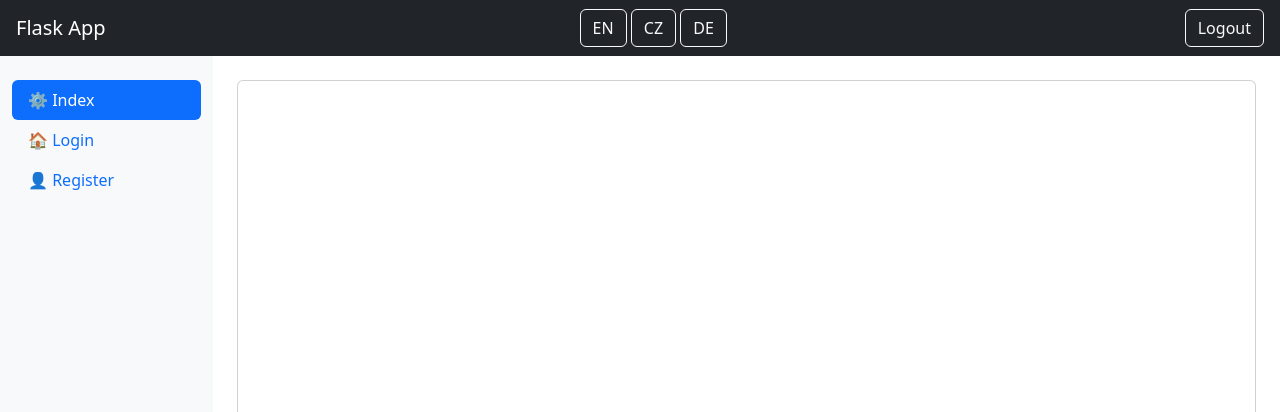
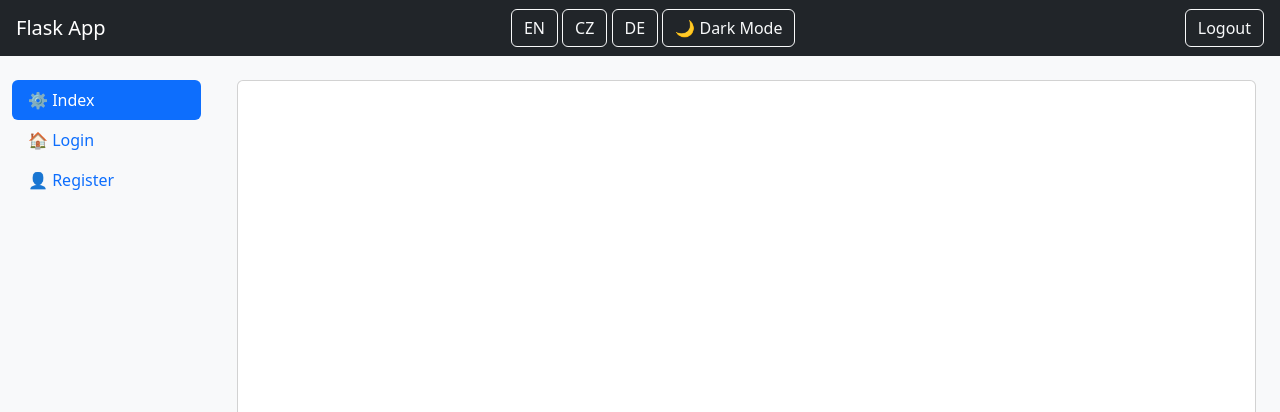
Before and after one commit to malic296/PacePack, a Flask app: page /content/index in a window 1280 px wide. Shown: the top 412 px of the page. Run offline with Flask 3, Linux system fonts and the light colour scheme; the visitor is signed in with stand-in values (Sample User, id 1); some libraries are stand-ins or nearby versions.

Commit message:
Add toggle for dark/light mode support

```diff
--- a/app.py
+++ b/app.py
@@ -15,12 +15,18 @@ csrf = CSRFProtect(app)
 @app.route("/")
 def index():
     session["lang"] = "en"
+    session["theme"] = "light"
     return redirect(url_for("content_section", section="index"))
 
 @app.route("/set_language/<lang>")
 def set_language(lang):
     session["lang"] = lang
     return redirect(url_for("content_section", section=session["section"]))
+
+@app.route("/toggle-theme")
+def toggle_theme():
+    session["theme"] = "dark" if session.get("theme", "light") == "light" else "light"
+    return redirect(url_for("content_section", section=session.get("section", "index")))
 
 @app.route("/content/<section>", methods=["GET", "POST"])
 def content_section(section):
--- a/static/style.css
+++ b/static/style.css
@@ -0,0 +1,12 @@
+body.bg-light {
+    background-color: #ffffff;
+    color: #000000;
+}
+
+body.bg-dark {
+    background-color: #121212;
+    color: #ffffff;
+}
+.navbar {
+    transition: background-color 0.3s ease-in-out;
+}
--- a/templates/content.html
+++ b/templates/content.html
@@ -1,55 +1,98 @@
 <!DOCTYPE html>
 <html lang="cs">
   <head>
-    <meta charset="UTF-8">
-    <meta name="viewport" content="width=device-width, initial-scale=1.0">
+    <meta charset="UTF-8" />
+    <meta name="viewport" content="width=device-width, initial-scale=1.0" />
     <title>{% block title %}Flask App{% endblock %}</title>
 
-    <link href="https://cdn.jsdelivr.net/npm/bootstrap@5.3.0/dist/css/bootstrap.min.css" rel="stylesheet">
+    <link
+      href="https://cdn.jsdelivr.net/npm/bootstrap@5.3.0/dist/css/bootstrap.min.css"
+      rel="stylesheet"
+    />
+    <link
+      rel="stylesheet"
+      href="{{ url_for('static', filename='style.css') }}"
+    />
   </head>
-<body>
-
+  <body class="bg-light {% if session.get('theme', 'light') == 'dark' %}bg-dark text-light{% else %}text-dark{% endif %}">
     <nav class="navbar navbar-dark bg-dark px-3">
       <a class="navbar-brand" href="#">Flask App</a>
       <div class="ml-auto">
-            <a href="{{ url_for('set_language', lang='en') }}" class="btn btn-outline-light">EN</a>
-            <a href="{{ url_for('set_language', lang='cz') }}" class="btn btn-outline-light">CZ</a>
-            <a href="{{ url_for('set_language', lang='de') }}" class="btn btn-outline-light">DE</a>
+        <a
+          href="{{ url_for('set_language', lang='en') }}"
+          class="btn btn-outline-light"
+          >EN</a
+        >
+        <a
+          href="{{ url_for('set_language', lang='cz') }}"
+          class="btn btn-outline-light"
+          >CZ</a
+        >
+        <a
+          href="{{ url_for('set_language', lang='de') }}"
+          class="btn btn-outline-light"
+          >DE</a
+        >
+        <a href="{{ url_for('toggle_theme') }}" class="btn btn-outline-light">
+            {{ "🌙 Dark Mode" if session.get('theme', 'light') == "light" else "☀️ Light Mode" }}
+        </a>
     </div>
-        <a href="{{ url_for('content_section', section='index') }}" class="btn btn-outline-light">Logout</a>
-
+      </div>
+      <a
+        href="{{ url_for('content_section', section='index') }}"
+        class="btn btn-outline-light"
+        >Logout</a
+      >
     </nav>
-
 
     <div class="container-fluid">
       <div class="row">
-
         <nav class="col-md-3 col-lg-2 d-md-block bg-light sidebar py-4">
           <div class="nav flex-column nav-pills">
-                    {% if section == 'login' or section == 'register' or section == 'index'%}
-                    <a class="nav-link {% if section == 'index' %}active{% endif %}" href="{{ url_for('content_section', section='index') }}">⚙️ Index</a>
-                    <a class="nav-link {% if section == 'login' %}active{% endif %}" href="{{ url_for('content_section', section='login') }}">🏠 Login</a>
-                    <a class="nav-link {% if section == 'register' %}active{% endif %}" href="{{ url_for('content_section', section='register') }}">👤 Register</a>
+            {% if section == 'login' or section == 'register' or section ==
+            'index'%}
+            <a
+              class="nav-link {% if section == 'index' %}active{% endif %}"
+              href="{{ url_for('content_section', section='index') }}"
+              >⚙️ Index</a
+            >
+            <a
+              class="nav-link {% if section == 'login' %}active{% endif %}"
+              href="{{ url_for('content_section', section='login') }}"
+              >🏠 Login</a
+            >
+            <a
+              class="nav-link {% if section == 'register' %}active{% endif %}"
+              href="{{ url_for('content_section', section='register') }}"
+              >👤 Register</a
+            >
 
             {%else%}
-                    <a class="nav-link {% if section == 'home' %}active{% endif %}" href="{{ url_for('content_section', section='home') }}">🏠 Home</a>
-                    <a class="nav-link {% if section == 'races' %}active{% endif %}" href="{{ url_for('content_section', section='races') }}">👤 Races</a>
-                    <a class="nav-link {% if section == 'runs' %}active{% endif %}" href="{{ url_for('content_section', section='runs') }}">⚙️ Runs</a>
+            <a
+              class="nav-link {% if section == 'home' %}active{% endif %}"
+              href="{{ url_for('content_section', section='home') }}"
+              >🏠 Home</a
+            >
+            <a
+              class="nav-link {% if section == 'races' %}active{% endif %}"
+              href="{{ url_for('content_section', section='races') }}"
+              >👤 Races</a
+            >
+            <a
+              class="nav-link {% if section == 'runs' %}active{% endif %}"
+              href="{{ url_for('content_section', section='runs') }}"
+              >⚙️ Runs</a
+            >
             {%endif%}
-
           </div>
         </nav>
 
         <main class="col-md-9 ms-sm-auto col-lg-10 px-md-4 py-4">
-                <div class="card p-4">
-                        {% block content%}{% endblock %}
-                </div>
+          <div class="card p-4">{% block content%}{% endblock %}</div>
         </main>
-
       </div>
     </div>
 
     <script src="https://cdn.jsdelivr.net/npm/bootstrap@5.3.0/dist/js/bootstrap.bundle.min.js"></script>
-
   </body>
 </html>
```
Lines whose indentation alone changed are shown as unchanged.
